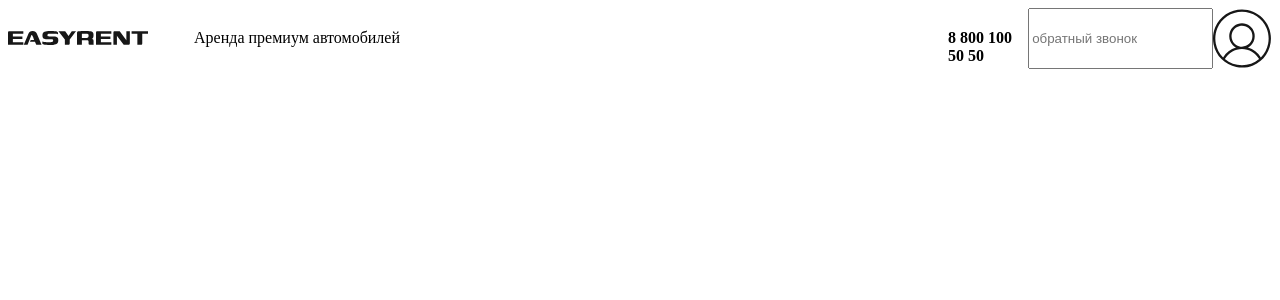
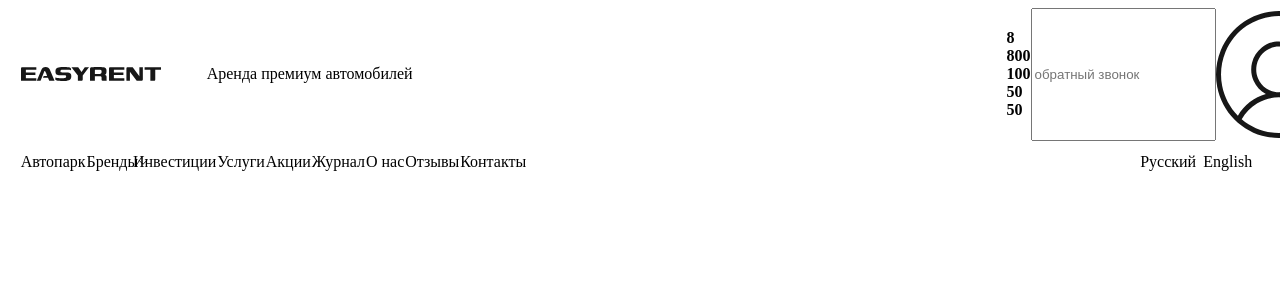
Before and after one commit to abuyusuf99/front-autoProject, a React (Vite) app: page / in a window 1280 px wide. Shown: the top 300 px of the page. Built offline with nearby package versions, Linux system fonts and the light colour scheme.

Commit message:
Добавил главную страницу

```diff
--- a/src/App.jsx
+++ b/src/App.jsx
@@ -1,4 +1,7 @@
+import { Route, Routes } from "react-router-dom"
 import Header from "./components/header/Header"
+import Homepage from "./components/body/homepage/Homepage"
+
 
 
 
@@ -8,6 +11,9 @@ function App() {
   return (
     <>
     <Header/>
+    <Routes>
+      <Route path="/" element = {<Homepage/>}/>
+    </Routes>
     </>
   )
 }
--- /dev/null
+++ b/src/app/store.jsx
@@ -0,0 +1,9 @@
+import { configureStore } from "@reduxjs/toolkit";
+
+
+const reducer = {
+
+}
+export const store = configureStore({
+    reducer
+})
--- /dev/null
+++ b/src/components/body/homepage/Homepage.jsx
@@ -0,0 +1,51 @@
+import React from "react";
+import style from "../homepage/Homepage.module.css";
+import { Link } from "react-router-dom";
+import vector from "../../../image/Vector.svg";
+function Homepage() {
+  return (
+    <>
+      <div className={style.homepage}>
+        <div className={style.menu}>
+          <Link to="">
+            <span>Автопарк</span>
+          </Link>
+          <Link className={style.brand} to="">
+            <span>Бренды</span> <img src={vector} alt="" />{" "}
+          </Link>
+          <Link to="">
+            <span>Инвестиции</span>{" "}
+          </Link>
+          <Link to="">
+            <span>Услуги</span>{" "}
+          </Link>
+          <Link to="">
+            {" "}
+            <span>Акции</span>
+          </Link>
+          <Link to="">
+            <span>Журнал</span>{" "}
+          </Link>
+          <Link to="">
+            {" "}
+            <span>О нас</span>
+          </Link>
+          <Link to="">
+            {" "}
+            <span>Отзывы</span>
+          </Link>
+          <Link to="">
+            {" "}
+            <span>Контакты</span>
+          </Link>
+        </div>
+        <div className={style.language}>
+            <span>Русский</span>
+            <span>English</span>
+        </div>
+      </div>
+    </>
+  );
+}
+
+export default Homepage;
--- /dev/null
+++ b/src/components/body/homepage/Homepage.module.css
@@ -0,0 +1,29 @@
+.homepage{
+    display: flex;
+    margin-top: 1%;
+    justify-content: space-between;
+
+}
+.menu{
+    display: flex;
+    justify-content: space-between;
+    width: 40%;
+    margin-left: 1%;
+    align-items: center;
+}
+.menu a{
+    text-decoration: none;
+    color: black;
+}
+.language{
+    width: 10%;
+    display: flex;
+    justify-content: space-evenly;
+    margin-right: 1%;
+}
+.brand{
+    display: flex;
+    justify-content: space-around;
+    align-items: center;
+    width: 9%;
+}
--- a/src/components/header/Header.jsx
+++ b/src/components/header/Header.jsx
@@ -1,4 +1,3 @@
-import React from "react";
 import logo from "../../assets/logo/easyrent.svg";
 import vector from "../../assets/logo/Vector.svg";
 import style from './Header.module.css'
--- a/src/components/header/Header.module.css
+++ b/src/components/header/Header.module.css
@@ -6,11 +6,14 @@
     display: flex;
     justify-content: space-between;
     align-items: center;
-    width: 392px;
+    width: 392px;margin-left: 1%;
 }
 .logo img {
     width: 140px;
 }
 .logo2 {
     display: flex;
+    margin-right: 1%;
+    justify-content: space-evenly;
+    width: 20%;
 }
--- a/src/main.jsx
+++ b/src/main.jsx
@@ -1,10 +1,17 @@
-import React from 'react'
-import ReactDOM from 'react-dom/client'
-import App from './App.jsx'
+import React from "react";
+import ReactDOM from "react-dom/client";
+import App from "./App.jsx";
+import { Provider } from "react-redux";
+import { BrowserRouter } from "react-router-dom";
+import { store } from "./app/store.jsx";
 
-
-ReactDOM.createRoot(document.getElementById('root')).render(
+ReactDOM.createRoot(document.getElementById("root")).render(
+      <Provider store={store} >
   <React.StrictMode>
-    <App />
-  </React.StrictMode>,
-)
+    <BrowserRouter>
+      <App />
+    </BrowserRouter>
+    </React.StrictMode>
+  </Provider>
+    ,
+);
```
Also changed, not shown: src/image/Vector.svg (added).
